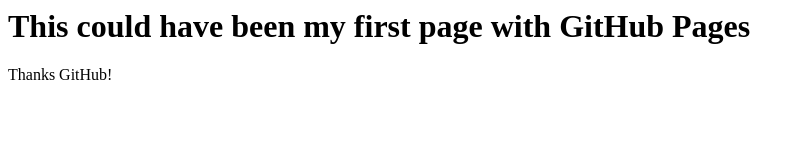
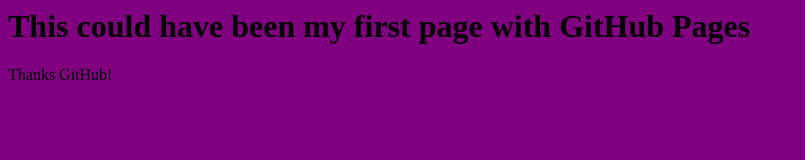
Before and after one commit to kgount/MIT1, a plain HTML site: page index.html in a window 1280 px wide. Shown: the whole page, without its empty margins (0-805 px from the left). Drawn offline with Linux system fonts and the light colour scheme.

Commit message:
Update index.html

```diff
--- a/index.html
+++ b/index.html
@@ -1,4 +1,13 @@
 <html>
+  <body id='canvas' bgcolor="red" >
+  <script>
+    window.onload =function(){
+      var col = ['red', 'green', 'blue', 'yellow', 'brown', 'purple'];
+      var num = Math.floor(Math.random() * 6);
+      document.getElementById('canvas').bgColor = col[num];
+    };
+  </script>
   <h1>This could have been my first page with GitHub Pages</h1>
   <p>Thanks GitHub!</p>
+  </body>
 </html>
```
